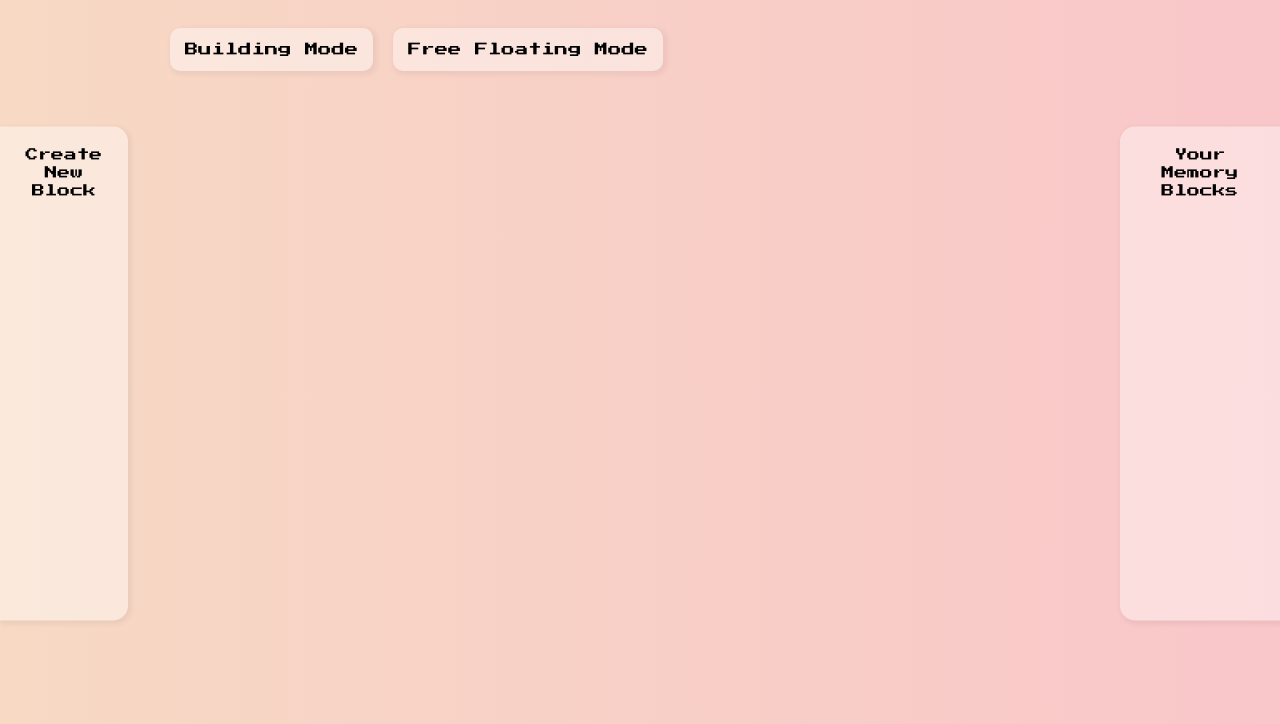
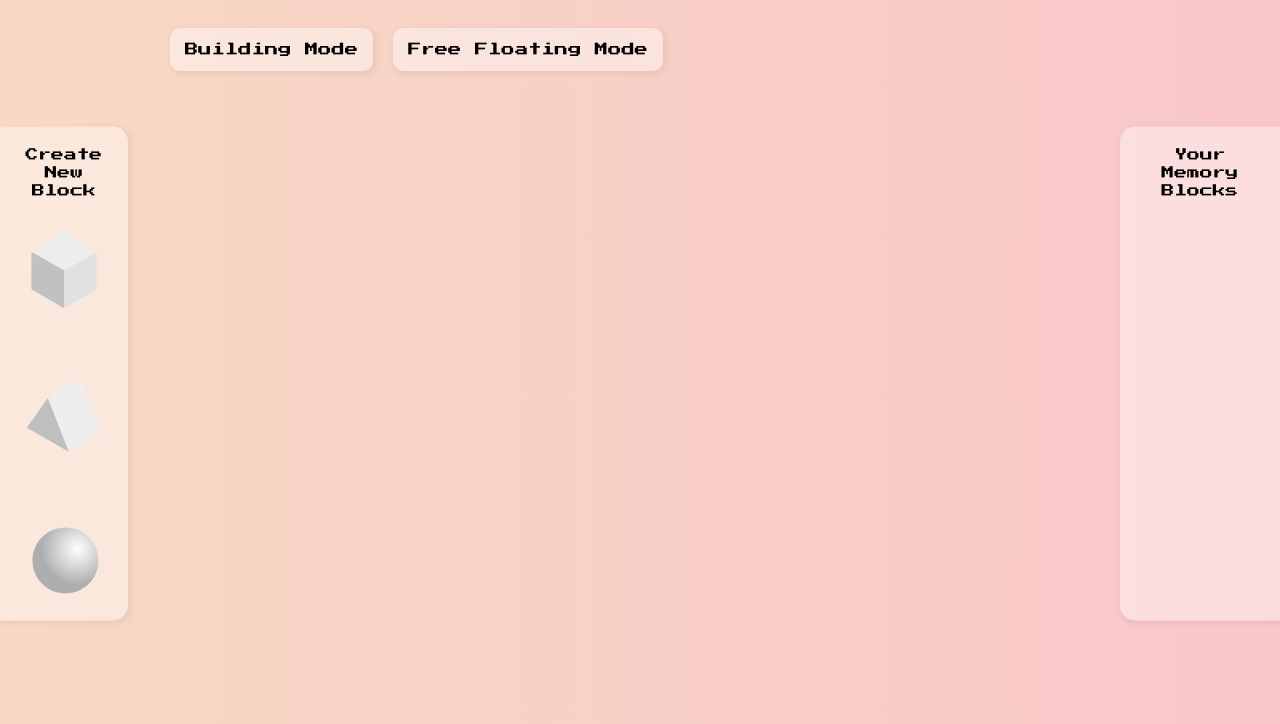
Before and after one commit to alexawhy/memory-castle, a website built with webpack: page index.html in a window 1280 px wide. Shown: the part 76-800 px from the top of the page. Built offline with nearby package versions, Linux system fonts and the light colour scheme.

Commit message:
Add new block svg

```diff
--- a/index.html
+++ b/index.html
@@ -14,7 +14,11 @@
   </header>
   <aside class="left-sidebar">
     <h2 class="session-title">Create New Block</h2>
-    <div class="new-blocks"></div>
+    <div class="new-blocks">
+      <img src="./src/assets/new-block-1.svg" alt="cube">
+      <img src="./src/assets/new-block-2.svg" alt="pyramid">
+      <img src="./src/assets/new-block-3.svg" alt="sphere">
+    </div>
   </aside>
   <main class="main-content">
     <div class="session-title session-title-mid">
--- a/src/styles/left-sidebar.scss
+++ b/src/styles/left-sidebar.scss
@@ -12,4 +12,22 @@
 
 .new-blocks {
   height: 50vh;
+  padding-top: 30px;
+  display: flex;
+  flex-direction: column;
+  align-items: center;
+  justify-content: space-between;
+
+  img {
+    display: block;
+    width: 80px;
+    height: 80px;
+    transition: 0.2s;
+
+    &:hover {
+      cursor: pointer;
+      transform: rotate(10deg) scale(1.15);
+      transition: 0.2s;
+    }
+  }
 }
```
Also changed, not shown: src/assets/new-block-1.svg (added), src/assets/new-block-2.svg (added), src/assets/new-block-3.svg (added).
